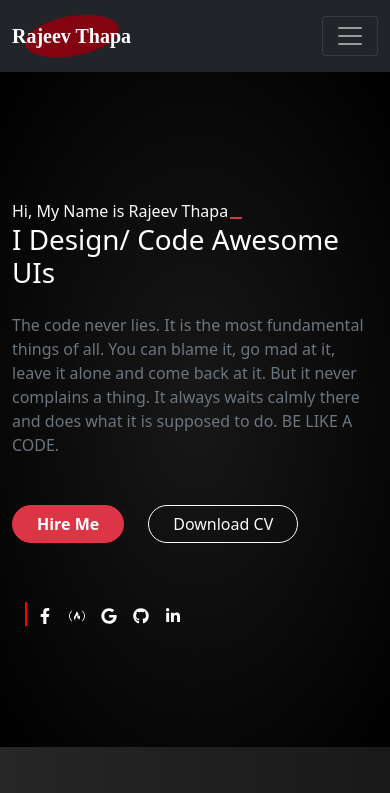
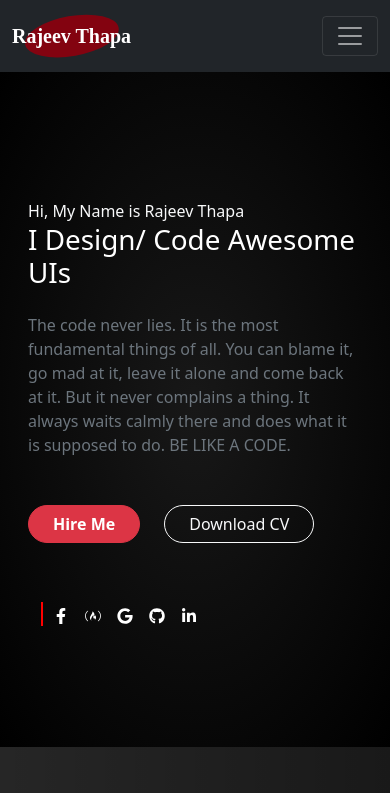
Before and after one commit to HumbleAssassin/react-portfolio, a React (Create React App) app: page / in a window 390 px wide. Shown: the top 793 px of the page. Built offline with nearby package versions, Linux system fonts and the light colour scheme; a web font is replaced by a local one.

Commit message:
small screen left padding fix

```diff
--- a/src/Pages/landing/landing.jsx
+++ b/src/Pages/landing/landing.jsx
@@ -45,7 +45,7 @@ function Hero() {
       <main>
          <div className="hero">
             <div className="container">
-               <div className="row align-items-end">
+               <div className="row px-3 px-md-0 align-items-end">
                   <div className="col-md-8 content">
                      <p className="mb-0 text-light intro">Hi, My Name is Rajeev Thapa</p>
                      <h1 className="mb-4 text-white">I Design/ Code Awesome UIs</h1>
```
